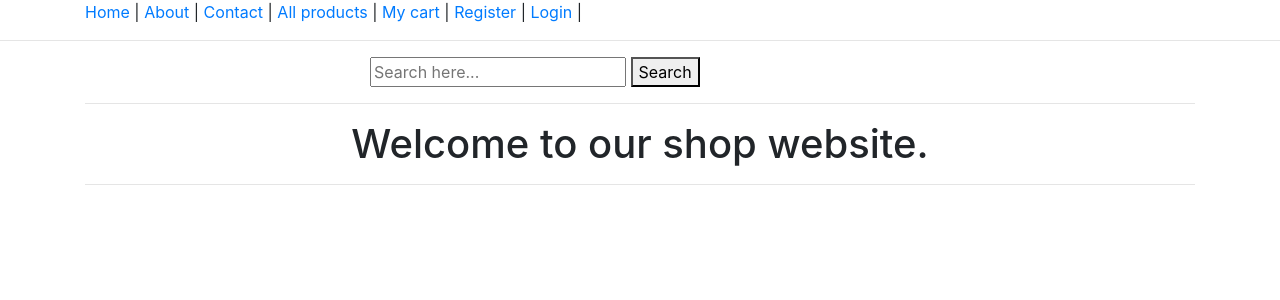
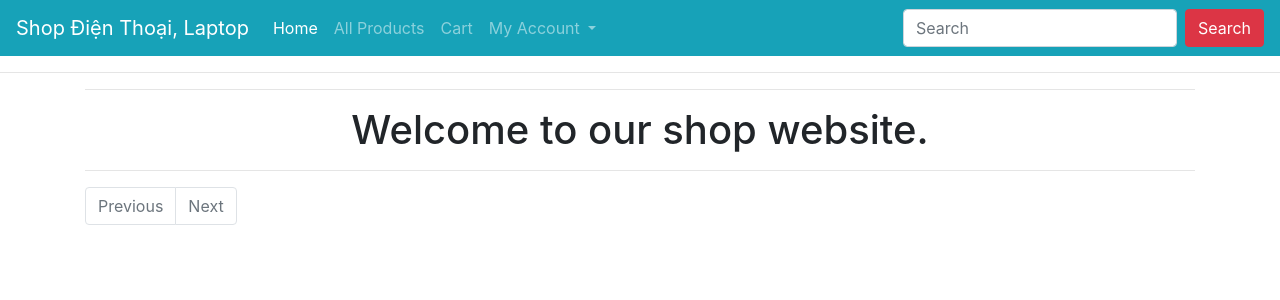
Before and after one commit to MarkPage2k1/Shop_Online, a Django app: template templates/home.html in a window 1280 px wide. Shown: the top 300 px of the page. Run offline with Django 3.2, Linux system fonts and the light colour scheme; the template is opened without the code that fills it, so the values that code supplies are empty; some libraries are stand-ins or nearby versions.

Commit message:
thien create page products

```diff
--- a/templates/base.html
+++ b/templates/base.html
@@ -7,36 +7,58 @@
     <link rel="stylesheet" href="https://stackpath.bootstrapcdn.com/bootstrap/4.5.2/css/bootstrap.min.css">
     <title>{% block title %} {% endblock %} </title>
 </head>
+
+
+
 <body>
-    <div class="container">
-        <a href="{% url 'shop_app:home' %}">Home</a> |
-        <a href="{% url 'shop_app:about' %}">About</a> |
-        <a href="{% url 'shop_app:contact' %}">Contact</a> |
-        <a href="{% url 'shop_app:all_products' %}">All products</a> |
-        <a href="{% url 'shop_app:my_cart' %}">My cart</a> |
+    <nav class="navbar navbar-expand-lg navbar-dark bg-info">
+        <a class="navbar-brand" href="{% url 'shop_app:home' %}">Shop Điện Thoại, Laptop</a>
+        <button class="navbar-toggler" type="button" data-toggle="collapse" data-target="#navbarSupportedContent" aria-controls="navbarSupportedContent" aria-expanded="false" aria-label="Toggle navigation">
+            <span class="navbar-toggler-icon"></span>
+        </button>
 
-        {% if  request.user.customer %}
-        Welcome {{ request.user.username}}
-        <a href="{% url 'shop_app:customer_profile' %}">My Profile</a> |
-        <a href="{% url 'shop_app:customer_logout' %}">Logout</a> |
-        {% else %}
-            <a href="{% url 'shop_app:customer_registration' %}">Register</a> |
-            <a href="{% url 'shop_app:customer_login' %}">Login</a> |
-        {% endif %}
-    </div>
+        <div class="collapse navbar-collapse" id="navbarSupportedContent">
+            <ul class="navbar-nav mr-auto">
+            <li class="nav-item active">
+                <a class="nav-link" href="{% url 'shop_app:home' %}">Home <span class="sr-only">(current)</span></a>
+            </li>
+            <li class="nav-item">
+                <a class="nav-link" href="{% url 'shop_app:all_products' %}">All Products</a>
+            </li>
+            <li class="nav-item">
+                <a class="nav-link" href="{% url 'shop_app:my_cart' %}">Cart</a>
+            </li>
+            <li class="nav-item dropdown">
+                <a class="nav-link dropdown-toggle" href="#" id="navbarDropdown" role="button" data-toggle="dropdown" aria-haspopup="true" aria-expanded="false">
+                My Account
+                </a>
+                <div class="dropdown-menu" aria-labelledby="navbarDropdown">
+                {% if request.user.customer %}
+                <a class="dropdown-item" href="{% url 'shop_app:customer_profile' %}">My Profile</a>
+                <a class="dropdown-item" href="{% url 'shop_app:customer_logout' %}">Logout</a>
+                {% else %}
+                <a class="dropdown-item" href="{% url 'shop_app:customer_registration' %}">Register</a>
+                <a class="dropdown-item" href=="{% url 'shop_app:customer_login' %}">Login</a>
+                {% endif %}
+                </div>
+            </li>
+            </ul>
+            <form class="form-inline my-2 my-lg-0" action="{% url 'shop_app:search' %}" method="GET">
+            <input name="keyword" class="form-control mr-sm-2" type="search" placeholder="Search" aria-label="Search" required>
+            <button class="btn btn-danger my-2 my-sm-0" type="submit">Search</button>
+            </form>
+        </div>
+        </nav>
     <hr>
-    <div class="container">
-        <div class="row">
-            <div class="col-md-6 mx-auto">
-                <form action="{% url 'shop_app:search' %}" method="GET">
-                    <input type="text" name="keyword" placeholder="Search here..." required>
-                    <button>Search</button>
-                </form>
-            </div>
-        </div>
-    </div>
+
 
     {% block content %}
     {% endblock %}
+
+    <script src="https://code.jquery.com/jquery-3.5.1.slim.min.js" integrity="sha384-DfXdz2htPH0lsSSs5nCTpuj/zy4C+OGpamoFVy38MVBnE+IbbVYUew+OrCXaRkfj" crossorigin="anonymous"></script>
+<script src="https://cdn.jsdelivr.net/npm/popper.js@1.16.1/dist/umd/popper.min.js" integrity="sha384-9/reFTGAW83EW2RDu2S0VKaIzap3H66lZH81PoYlFhbGU+6BZp6G7niu735Sk7lN" crossorigin="anonymous"></script>
+<script src="https://stackpath.bootstrapcdn.com/bootstrap/4.5.2/js/bootstrap.min.js" integrity="sha384-B4gt1jrGC7Jh4AgTPSdUtOBvfO8shuf57BaghqFfPlYxofvL8/KUEfYiJOMMV+rV" crossorigin="anonymous"></script>
 </body>
+
+
 </html>
--- a/templates/home.html
+++ b/templates/home.html
@@ -9,13 +9,52 @@
     <hr>
     <div class="row mt-3">
         {% for p in product_list %}
-        <div class="col-md-4">
-            <h3><a href="{% url 'shop_app:product_detail' p.slug %}">{{p.title}}</a></h3>
-            <image src="{{p.image.url}}" alt="" width="200px">
-            <p class="mt-3">Price: <strike>Rs. {{p.marked_price}} </strike> Rs. {{p.selling_price}}</p>
-            <a href="{% url 'shop_app:add_to_cart' p.id %}" class="btn btn-primary">Add to cart</a>
+        <div class="col-md-3 card">
+            <div class="m-4">
+                <h4><a href="{% url 'shop_app:product_detail' p.slug %}">{{p.title}}</a></h4>
+                <img src="{{p.image.url}}" alt="" class="img-fluid" style="height: 200px; object-fit: contain;">
+                <p class="mt-3">Price: <strike>Rs. {{p.marked_price}}</strike> Rs. {{p.selling_price}}</p>
+                <a href="{% url 'shop_app:add_to_cart' p.id %}" class="btn btn-primary">Add To Cart</a>
+            </div>
         </div>
+
         {% endfor %}
     </div>
+
+
+    <nav aria-label="...">
+        <ul class="pagination">
+            {% if product_list.has_previous %}
+            <li class="page-item">
+                <a class="page-link" href="?page={{ product_list.previous_page_number }}">Previous</a>
+              </li>
+            {% else %}
+            <li class="page-item disabled">
+                <a class="page-link" href="#" tabindex="-1" aria-disabled="true">Previous</a>
+            </li>
+            {% endif %}
+
+            {% for i in product_list.paginator.page_range %}
+            {% if i == product_list.number %}
+            <li class="page-item active"><a class="page-link">{{i}}</a></li>
+            {% else %}
+            <li class="page-item"><a class="page-link" href="?page={{i}}">{{i}}</a></li>
+            {% endif %}
+            {% endfor %}
+
+            {% if product_list.has_next %}
+            <li class="page-item">
+                <a class="page-link" href="?page={{ product_list.next_page_number }}">Next</a>
+            </li>
+            {% else %}
+            <li class="page-item disabled">
+                <a class="page-link" href="#" tabindex="-1" aria-disabled="true">Next</a>
+            </li>
+            {% endif %}
+        </ul>
+      </nav>
+
+
+
 </div>
 {% endblock %}
```
Also changed, not shown: shop_app/views.py (+9 -1 lines), db.sqlite3, media/products/iphone-11-xanh-la-1-1-org.jpg (added), media/products/iphone-12-pro-512gb-xam-1-org.jpg (added), media/products/iphone-13-1-5.jpg (added), media/products/iphone-13-pro-xanh-xa-1.jpg (added).
